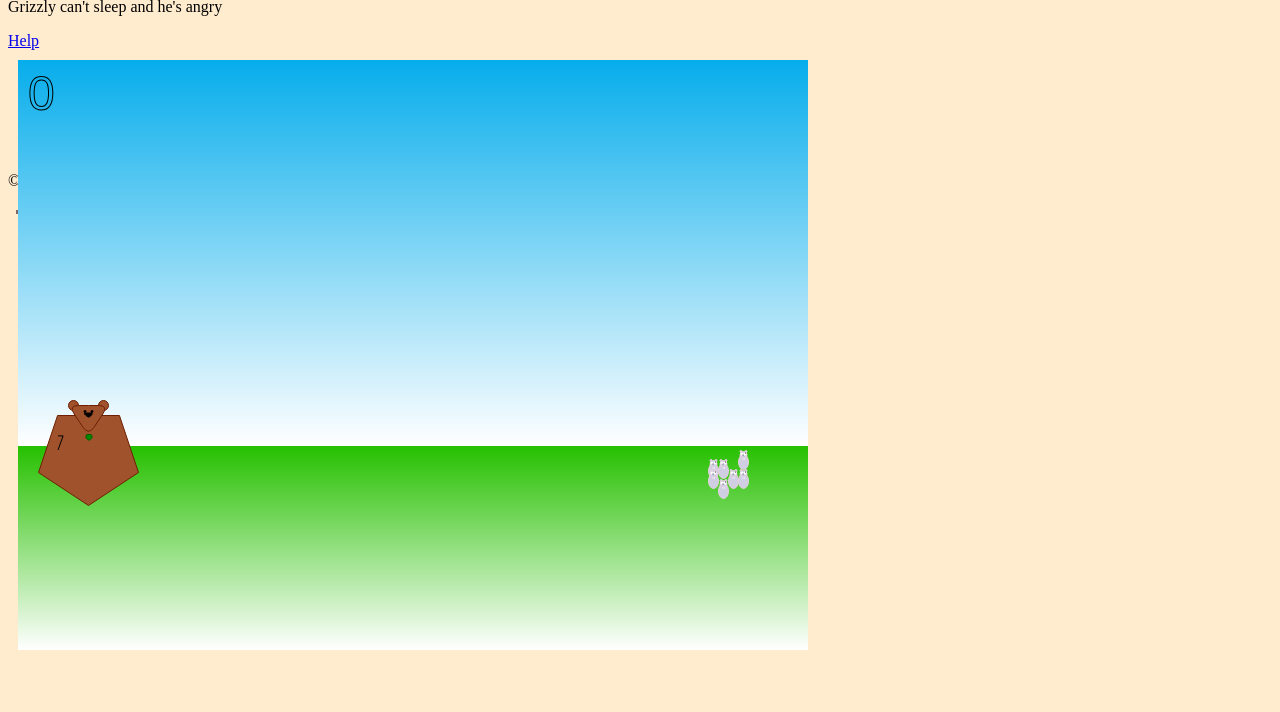
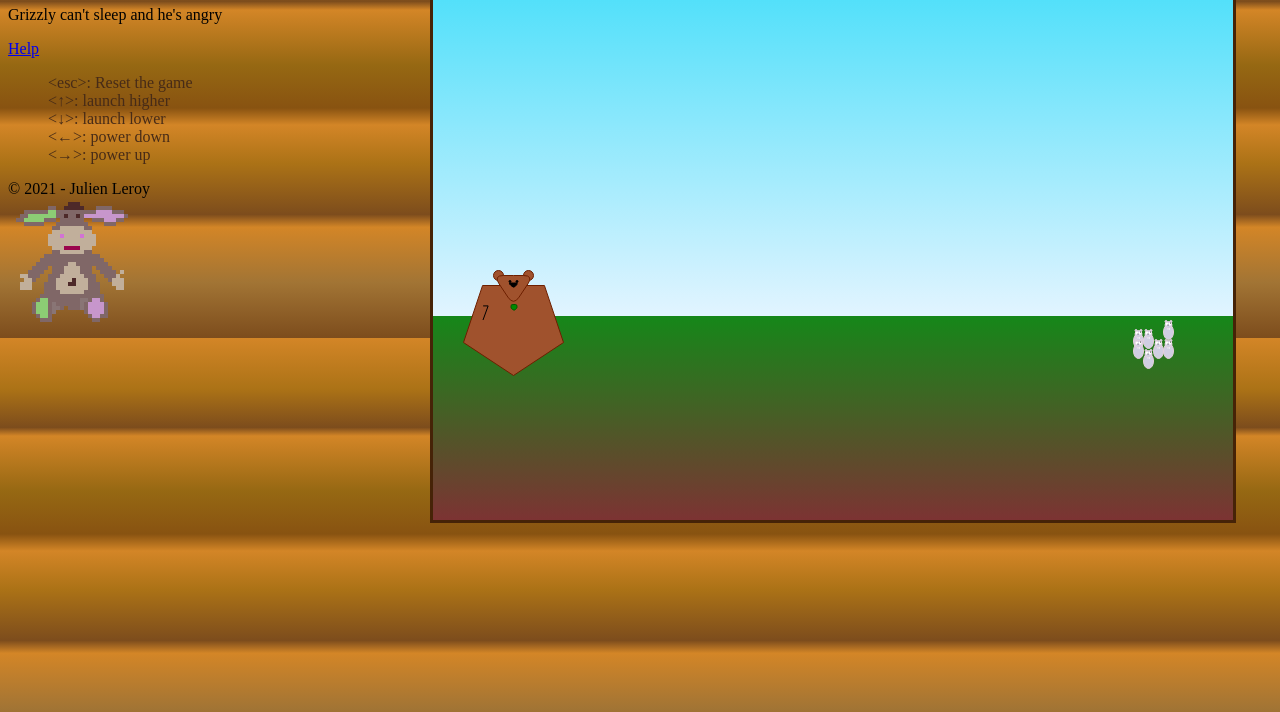
Before and after one commit to leroyj/grizzly, a website built with Vite: page index.html in a window 1280 px wide. Shown: the part 88-800 px from the top of the page. Built offline with nearby package versions, Linux system fonts and the light colour scheme.

Commit message:
fix(html-css): :children_crossing: minor html & css improvement

```diff
--- a/index.html
+++ b/index.html
@@ -1,5 +1,6 @@
 <!DOCTYPE html>
 <html>
+
 <head>
     <meta charset="utf-8">
     <meta http-equiv="X-UA-Compatible" content="IE=edge">
@@ -9,14 +10,13 @@
     <meta name="viewport" content="width=device-width, initial-scale=1">
     <link rel="stylesheet" href="/src/styles/style.css">
 </head>
+
 <body>
+    <div class="wrapper">
+        <div id="intro">
             <h1>Angry Grizzly!</h1>
-        <div id="intro"></div>
-        <div id="game">
-            <canvas id="ui-layer" width="800" height="600">Your browser is lacking the canvas feature. Sorry!</canvas>
-            <canvas id="game-layer" width="800" height="600">Your browser is lacking the canvas feature. Sorry!</canvas>
-            <canvas id="background-layer" width="800" height="600">Your browser is lacking the canvas feature. Sorry!</canvas>
-        </div>
+            <p>Grizzly can't sleep and he's angry</p>
+            <a href="#help">Help</a>
             <ul list-style-type="none" id="help">
                 <li>&lt;esc&gt;: Reset the game</li>
                 <li>&lt;&uarr;&gt;: launch higher</li>
@@ -25,9 +25,18 @@
                 <li>&lt;&rarr;&gt;: power up</li>
             </ul>
             <div id="footer">
-            © 2001 - Julien Leroy
+                © 2021 - Julien Leroy
             </div>
             <img src="/src/assets/mr-donkey.gif" alt="Mr Donkey, my daughter's teddy">
             <script type="module" src="/src/scripts/app.ts" async></script>
+        </div>
+        <div id="game">
+            <canvas id="ui-layer" width="800" height="600">Your browser is lacking the canvas feature. Sorry!</canvas>
+            <canvas id="game-layer" width="800" height="600">Your browser is lacking the canvas feature. Sorry!</canvas>
+            <canvas id="background-layer" width="800" height="600">Your browser is lacking the canvas feature.
+                Sorry!</canvas>
+        </div>
+    </div>
 </body>
+
 </html>
--- a/src/scripts/app.ts
+++ b/src/scripts/app.ts
@@ -1,18 +1,11 @@
 import { GameEnvironment } from './gameEnvironment';
 import { GrizzlyArm, Character, Score } from "./characters";
-
-const app = document.querySelector<HTMLDivElement>('#intro')!
 
 function reinitialize() {
   grizzlyArm.initialize(50,400,70,15);
   score.initialize(0);
   grizzlyArm.draw();
 }
-
-app.innerHTML = `
-  <p>Grizzly can't sleep and he's angry</p>
-  <a href="#help">Help</a>
-`
 
 const uiCanvas = <HTMLCanvasElement>document.getElementById('ui-layer');
 const uiCtx = uiCanvas.getContext('2d') ?? (() => {throw new Error("ERROR: No ui context")})();
--- a/src/scripts/gameEnvironment.ts
+++ b/src/scripts/gameEnvironment.ts
@@ -4,13 +4,15 @@ export class GameEnvironment {
 
     drawBackground() {
       // Créer un dégradé
-      let lingrad = this.context.createLinearGradient(0, 0, 0, 600);
-      lingrad.addColorStop(0, '#00ABEB');
-      lingrad.addColorStop(0.66, '#fff');
-      lingrad.addColorStop(0.66, '#26C000');
-      lingrad.addColorStop(1, '#fff');
+      /* Permalink - use to edit and share this gradient: https://colorzilla.com/gradient-editor/#2fdbf9+0,e2f4ff+67,158719+76,7c3333+100 */
+      //background: linear-gradient(to bottom,  #2fdbf9 0%,#e2f4ff 67%,#158719 76%,#7c3333 100%); /* W3C, IE10+, FF16+, Chrome26+, Opera12+, Safari7+ */
+    let lingrad = this.context.createLinearGradient(0, 0, 0, 600);
+      lingrad.addColorStop(0, '#2fdbf9');
+      lingrad.addColorStop(0.66, '#e2f4ff');
+      lingrad.addColorStop(0.66, '#158719');
+      lingrad.addColorStop(1, '#7c3333');
 
       this.context.fillStyle = lingrad;
-      this.context.fillRect(10, 10, 790, 590);
+      this.context.fillRect(0, 0, 800, 600);
     };
 }
--- a/src/styles/style.css
+++ b/src/styles/style.css
@@ -1,29 +1,45 @@
-body {
-    background: blanchedalmond;
-}
 h1 {
-    color: chocolate;
-}
-/* #game { */
-    /* Permalink - use to edit and share this gradient: https://colorzilla.com/gradient-editor/#2fdbf9+0,e2f4ff+67,158719+76,7c3333+100 */
-    /* background: #2fdbf9; */ /* Old browsers */
-    /* background: -moz-linear-gradient(top,  hsla(189,95%,58%,1) 0%, hsla(203,100%,95%,1) 67%, hsla(122,73%,31%,1) 76%, hsla(0,42%,35%,1) 100%); */ /* FF3.6-15 */
-    /* background: -webkit-linear-gradient(top,  hsla(189,95%,58%,1) 0%,hsla(203,100%,95%,1) 67%,hsla(122,73%,31%,1) 76%,hsla(0,42%,35%,1) 100%); */ /* Chrome10-25,Safari5.1-6 */
-    /* background: linear-gradient(to bottom,  hsla(189,95%,58%,1) 0%,hsla(203,100%,95%,1) 67%,hsla(122,73%,31%,1) 76%,hsla(0,42%,35%,1) 100%); */ /* W3C, IE10+, FF16+, Chrome26+, Opera12+, Safari7+ */
-    /* filter: progid:DXImageTransform.Microsoft.gradient( startColorstr='#2fdbf9', endColorstr='#7c3333',GradientType=0 ); */ /* IE6-9 */
-/*     width: 800px;
-    height: 600px;
-    position: relative;
-    border: 2px solid maroon
-} */
-h1 {
+    color: rgb(82, 44, 15);
     font-family:Cambria, Cochin, Georgia, Times, 'Times New Roman', serif;
 }
-canvas { position: absolute; }
-#ui-layer { z-index: 3 }
-#game-layer { z-index: 2 }
-#background-layer { z-index: 1 }
+canvas {
+    position: absolute;
+    outline: rgb(70, 35, 7) 3px solid;
+}
+#ui-layer {
+    z-index: 3;
+}
+#game-layer {
+    z-index: 2
+}
+#background-layer {
+    z-index: 1
+}
 ul {
   list-style-type: none;
-  color: chocolate;
+  color: rgb(71, 43, 23);
 }
+
+body {
+    /* Permalink - use to edit and share this gradient: https://colorzilla.com/gradient-editor/#d38526+0,ad7316+12,7c4c1c+21,d38526+23,966813+36,895311+46,d38526+50,ad7316+59,7c4c1c+71,d38526+74,a37535+87,935011+100 */
+    background: #d38526; /* Old browsers */
+    background: -moz-linear-gradient(top,  hsla(33,69%,49%,1) 0%, hsla(37,77%,38%,1) 12%, hsla(30,63%,30%,1) 21%, hsla(33,69%,49%,1) 23%, hsla(39,78%,33%,1) 36%, hsla(33,78%,30%,1) 46%, hsla(33,69%,49%,1) 50%, hsla(37,77%,38%,1) 59%, hsla(30,63%,30%,1) 71%, hsla(33,69%,49%,1) 74%, hsla(35,51%,42%,1) 87%, hsla(30,63%,30%,1) 100%); /* FF3.6-15 */
+    background: -webkit-linear-gradient(top,  hsla(33,69%,49%,1) 0%,hsla(37,77%,38%,1) 12%,hsla(30,63%,30%,1) 21%,hsla(33,69%,49%,1) 23%,hsla(39,78%,33%,1) 36%,hsla(33,78%,30%,1) 46%,hsla(33,69%,49%,1) 50%,hsla(37,77%,38%,1) 59%,hsla(30,63%,30%,1) 71%,hsla(33,69%,49%,1) 74%,hsla(35,51%,42%,1) 87%,hsla(30,63%,30%,1) 100%); /* Chrome10-25,Safari5.1-6 */
+    background: linear-gradient(to bottom,  hsla(33,69%,49%,1) 0%,hsla(37,77%,38%,1) 12%,hsla(30,63%,30%,1) 21%,hsla(33,69%,49%,1) 23%,hsla(39,78%,33%,1) 36%,hsla(33,78%,30%,1) 46%,hsla(33,69%,49%,1) 50%,hsla(37,77%,38%,1) 59%,hsla(30,63%,30%,1) 71%,hsla(33,69%,49%,1) 74%,hsla(35,51%,42%,1) 87%,hsla(30,63%,30%,1) 100%); /* W3C, IE10+, FF16+, Chrome26+, Opera12+, Safari7+ */
+    filter: progid:DXImageTransform.Microsoft.gradient( startColorstr='#d38526', endColorstr='#935011',GradientType=0 ); /* IE6-9 */
+}
+
+.wrapper {
+    display: grid;
+    grid-template-columns: repeat(3, 1fr);
+    grid-gap: 10px;
+    grid-auto-rows: minmax(100px, auto);
+}
+.one {
+    grid-column: 1 / 3;
+    grid-row: 1;
+  }
+.two {
+    grid-column: 2 / 4;
+    grid-row: 1 / 3;
+}
```
Lines whose indentation alone changed are shown as unchanged.
